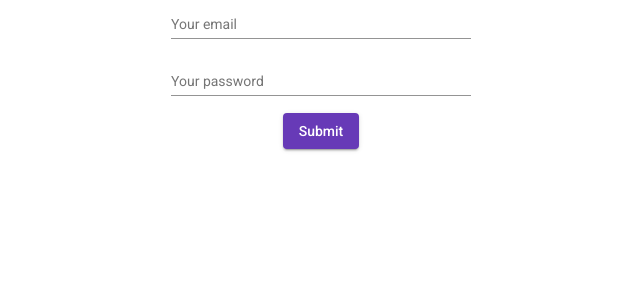
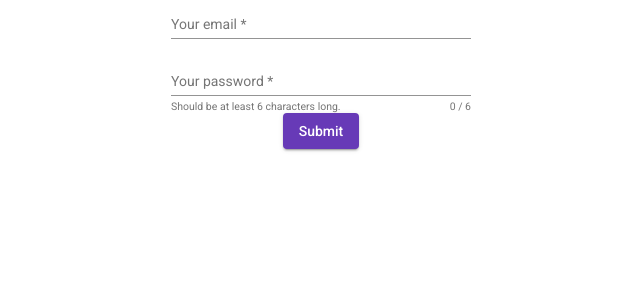
Before and after one commit to alex-lip/angular-material-demo, an Angular app: page /signup in a window 1280 px wide. Shown: the top 300 px of the page, without its empty margins (319-959 px from the left). Built offline with nearby package versions, Linux system fonts and the light colour scheme.

Commit message:
Sign up error handling and hints

```diff
--- a/src/app/auth/signup/signup.component.html
+++ b/src/app/auth/signup/signup.component.html
@@ -1,11 +1,38 @@
 <section class="signup-form">
-    <form fxLayout="column" fxLayoutAlign="center center" #f="ngForm" (ngSubmit)="onSubmit(f)">
-        <mat-form-field>
-            <input type="email" matInput placeholder="Your email" ngModel name="email">
-        </mat-form-field>
-        <mat-form-field>
-            <input type="password" matInput placeholder="Your password" ngModel name="password">
-        </mat-form-field>
-        <button type="submit" mat-raised-button color="primary">Submit</button>
-    </form>
+  <form
+    fxLayout="column"
+    fxLayoutAlign="center center"
+    #f="ngForm"
+    (ngSubmit)="onSubmit(f)"
+  >
+    <mat-form-field>
+      <input
+        type="email"
+        matInput
+        placeholder="Your email"
+        ngModel
+        name="email"
+        email
+        required
+        #emailInput="ngModel"
+      />
+      <mat-error *ngIf="emailInput.hasError('required')">Field must not be empty</mat-error>
+      <mat-error *ngIf="!emailInput.hasError('required')">Email is invalid</mat-error>
+    </mat-form-field>
+    <mat-form-field hintLabel="Should be at least 6 characters long.">
+      <input
+        type="password"
+        matInput
+        placeholder="Your password"
+        ngModel
+        name="password"
+        required
+        minlength="6"
+        #pwInput="ngModel"
+      />
+      <mat-hint align="end">{{ pwInput.value?.length}} / 6</mat-hint>
+      <mat-error>Must be at least 6 characters.</mat-error>
+    </mat-form-field>
+    <button type="submit" mat-raised-button color="primary">Submit</button>
+  </form>
 </section>
```
